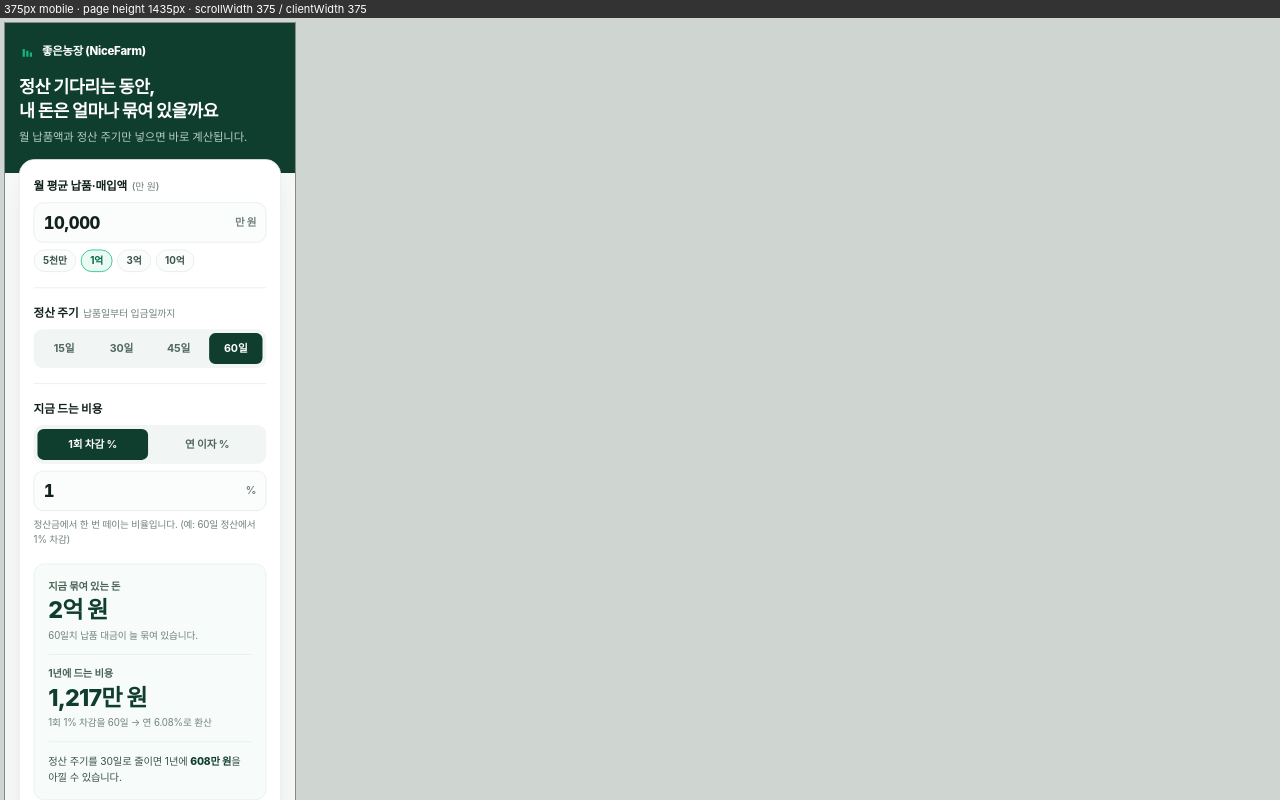
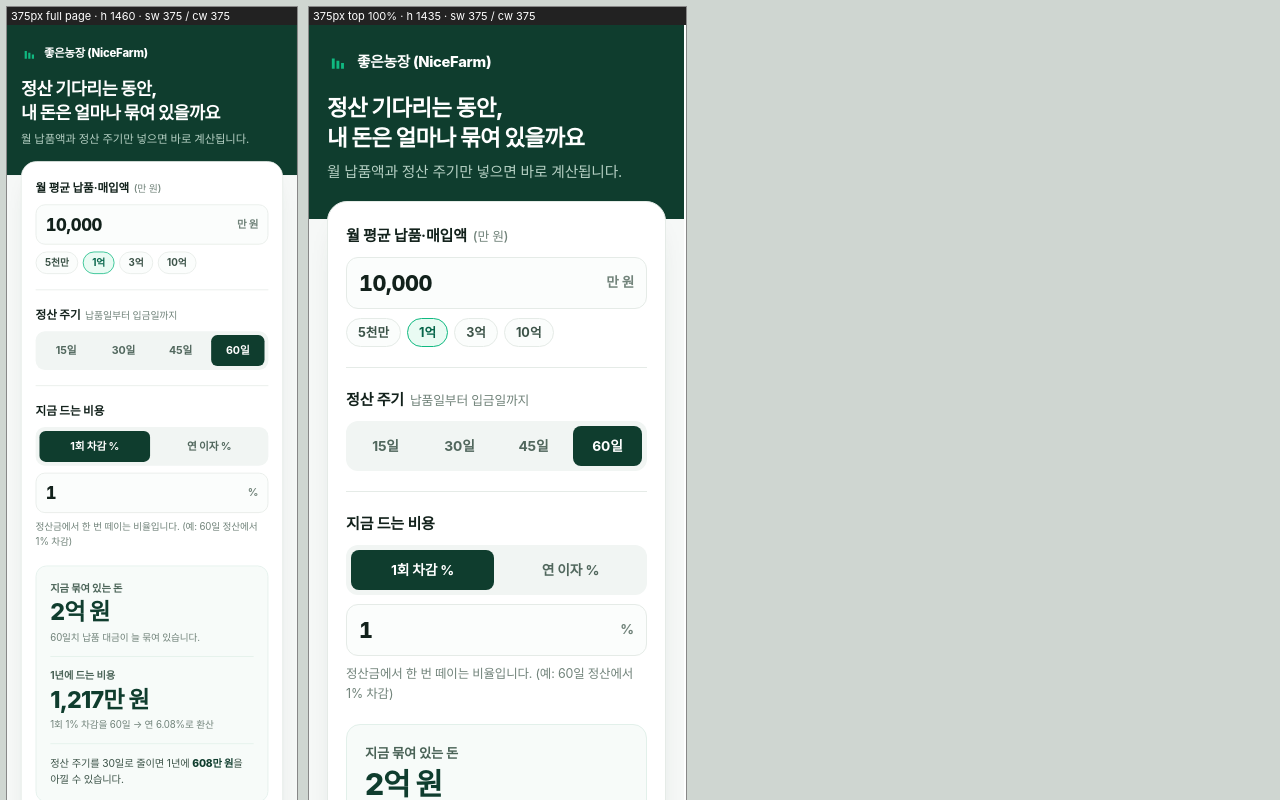
Before and after one commit to DreamersDreaming/nicefarm-settlement-calculator, a plain HTML site: page zz-qa-shot.html in a window 1280 px wide. Shown: the top 800 px of the page. Drawn offline with Linux system fonts and the light colour scheme.

Commit message:
chore: QA 스크린샷 페이지 조정

```diff
--- a/zz-qa-shot.html
+++ b/zz-qa-shot.html
@@ -1,16 +1,26 @@
 <!DOCTYPE html>
 <html lang="ko"><head><meta charset="utf-8"><title>QA shot</title>
 <style>
- body{margin:0;background:#cfd6d1;font:12px -apple-system,sans-serif}
- .stage{width:290px;margin:4px;border:1px solid #888;background:#fff;overflow:hidden}
- .stage iframe{width:375px;height:1400px;border:0;display:block;transform:scale(0.7733);transform-origin:top left}
- #h{font-size:11px;padding:2px 4px;background:#333;color:#fff}
+ body{margin:0;background:#cfd6d1;font:12px -apple-system,sans-serif;display:flex;gap:10px;align-items:flex-start;padding:6px}
+ .stage{width:290px;border:1px solid #888;background:#fff;overflow:hidden}
+ .stage.s1 iframe{width:375px;height:1460px;border:0;display:block;transform:scale(0.7733);transform-origin:top left}
+ .stage.s2{width:377px}
+ .stage.s2 iframe{width:375px;height:960px;border:0;display:block}
+ .lab{font-size:11px;padding:2px 4px;background:#222;color:#fff}
 </style></head><body>
-<div id="h">375px mobile view (scaled 77%)</div>
-<div class="stage" style="height:1083px"><iframe id="fr" src="index.html?shot=1"></iframe></div>
+<div class="stage s1"><div class="lab" id="h1">375px full page</div><iframe id="fr" src="index.html?shot=1"></iframe></div>
+<div class="stage s2"><div class="lab" id="h2">375px top (100%)</div><iframe id="fr2" src="index.html?shot=2"></iframe></div>
 <script>
-document.getElementById('fr').addEventListener('load',()=>{
-  try{const d=document.getElementById('fr').contentDocument;document.getElementById('h').textContent='375px mobile · page height '+d.documentElement.scrollHeight+'px · scrollWidth '+d.documentElement.scrollWidth+' / clientWidth '+d.documentElement.clientWidth;}catch(e){}
-});
+function info(id, lab){
+  try{
+    const d=document.getElementById(id).contentDocument;
+    return 'h '+d.documentElement.scrollHeight+' · sw '+d.documentElement.scrollWidth+' / cw '+d.documentElement.clientWidth;
+  }catch(e){return String(e);}
+}
+document.addEventListener('load', ()=>{}, true);
+setTimeout(()=>{
+  document.getElementById('h1').textContent='375px full page · '+info('fr');
+  document.getElementById('h2').textContent='375px top 100% · '+info('fr2');
+}, 1800);
 </script>
 </body></html>
```
